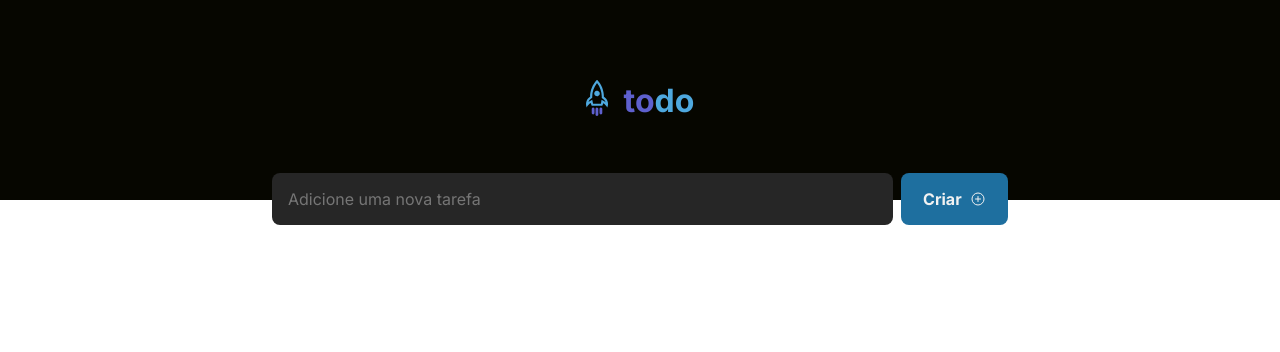
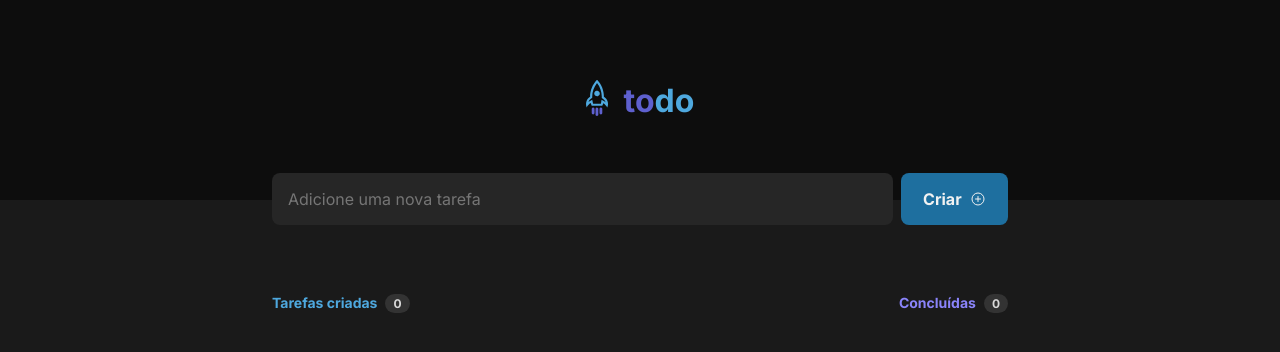
Before and after one commit to alxroots/RocketTodo, a React (Vite) app: page / in a window 1280 px wide. Shown: the top 352 px of the page. Built offline with nearby package versions, Linux system fonts and the light colour scheme.

Commit message:
add `display`

```diff
--- a/src/App.tsx
+++ b/src/App.tsx
@@ -1,9 +1,11 @@
 import { Header } from "./components/header.tsx";
+import { Content } from "./components/content.tsx";
 
 function App() {
   return (
     <>
       <Header />
+      <Content />
     </>
   );
 }
--- /dev/null
+++ b/src/components/content.module.css
@@ -0,0 +1,13 @@
+.content-wrapper {
+  display: flex;
+  flex-direction: column;
+  width: 46rem;
+  margin: 0 auto;
+  padding-top: 5.75rem;
+}
+
+.display-container {
+  display: flex;
+  justify-content: space-between;
+  width: 100%;
+}
--- /dev/null
+++ b/src/components/content.tsx
@@ -0,0 +1,17 @@
+import styles from "./content.module.css";
+import { Display } from "./ui/display.tsx";
+
+export function Content() {
+  return (
+    <main className={styles["content-wrapper"]}>
+      <div className={styles["display-container"]}>
+        <Display
+          title="Tarefas criadas"
+          value={0}
+          style={{ color: "#4ea8de" }}
+        />
+        <Display title="Concluídas" value={0} style={{ color: "#8a84fa" }} />
+      </div>
+    </main>
+  );
+}
--- a/src/components/header.module.css
+++ b/src/components/header.module.css
@@ -1,5 +1,5 @@
 .header-background {
-  background-color: var(--color-black);
+  background-color: var(--color-gray-700);
   height: 200px;
 }
 
--- /dev/null
+++ b/src/components/ui/display.module.css
@@ -0,0 +1,19 @@
+.display-wrapper {
+  display: flex;
+  gap: var(--spacing-2);
+  align-items: center;;
+}
+
+.title {
+  font-weight: var(--font-weight-bold);
+  font-size: var(--font-size-sm);
+}
+
+.display-value {
+  padding: var(--spacing-05) var(--spacing-2);
+  background-color: var(--color-gray-400);
+  font-size: var(--font-size-xs);
+  font-weight: var(--font-weight-bold);
+  color: var(--color-gray-200);
+  border-radius: var(--border-radius-inf);
+}
--- /dev/null
+++ b/src/components/ui/display.tsx
@@ -0,0 +1,18 @@
+import styles from "./display.module.css";
+import { HTMLProps } from "react";
+
+interface DisplayProps extends HTMLProps<HTMLDivElement> {
+  title: string;
+  value: number;
+}
+
+export function Display({ title, value, ...rest }: DisplayProps) {
+  return (
+    <div {...rest} className={styles["display-wrapper"]}>
+      <p className={styles.title}>{title}</p>
+      <div>
+        <span className={styles["display-value"]}>{value}</span>
+      </div>
+    </div>
+  );
+}
--- a/src/index.css
+++ b/src/index.css
@@ -1,6 +1,7 @@
 :root {
   --color-blue: #4ea8de;
   --color-blue-dark: #1e6f9f;
+  --color-purple: #8a84fa;
   --color-purple-dark: #5e60ce;
 
   --color-gray-700: #0d0d0d;
@@ -11,7 +12,6 @@
   --color-gray-200: #d9d9d9;
   --color-gray-100: #f2f2f2;
 
-  --color-black: #060600;
 
   --color-danger: #e25858;
 
@@ -30,6 +30,7 @@
   --font-weight-semibold: 600;
   --font-weight-bold: 700;
 
+  --spacing-05: 0.125rem;   /* 2px */
   --spacing-1: 0.25rem;     /* 4px */
   --spacing-2: 0.5rem;      /* 8px */
   --spacing-3: 0.75rem;     /* 12px */
@@ -41,6 +42,7 @@
   --border-radius-md: 0.5rem;    /* 8px */
   --border-radius-lg: 0.75rem;   /* 12px */
   --border-radius-xl: 1rem;      /* 16px */
+  --border-radius-inf: 9999px;
 }
 
 
@@ -50,3 +52,7 @@
   box-sizing: border-box;
   font-family: 'Inter', sans-serif;
 }
+
+body {
+  background-color: var(--color-gray-600);
+}
```
